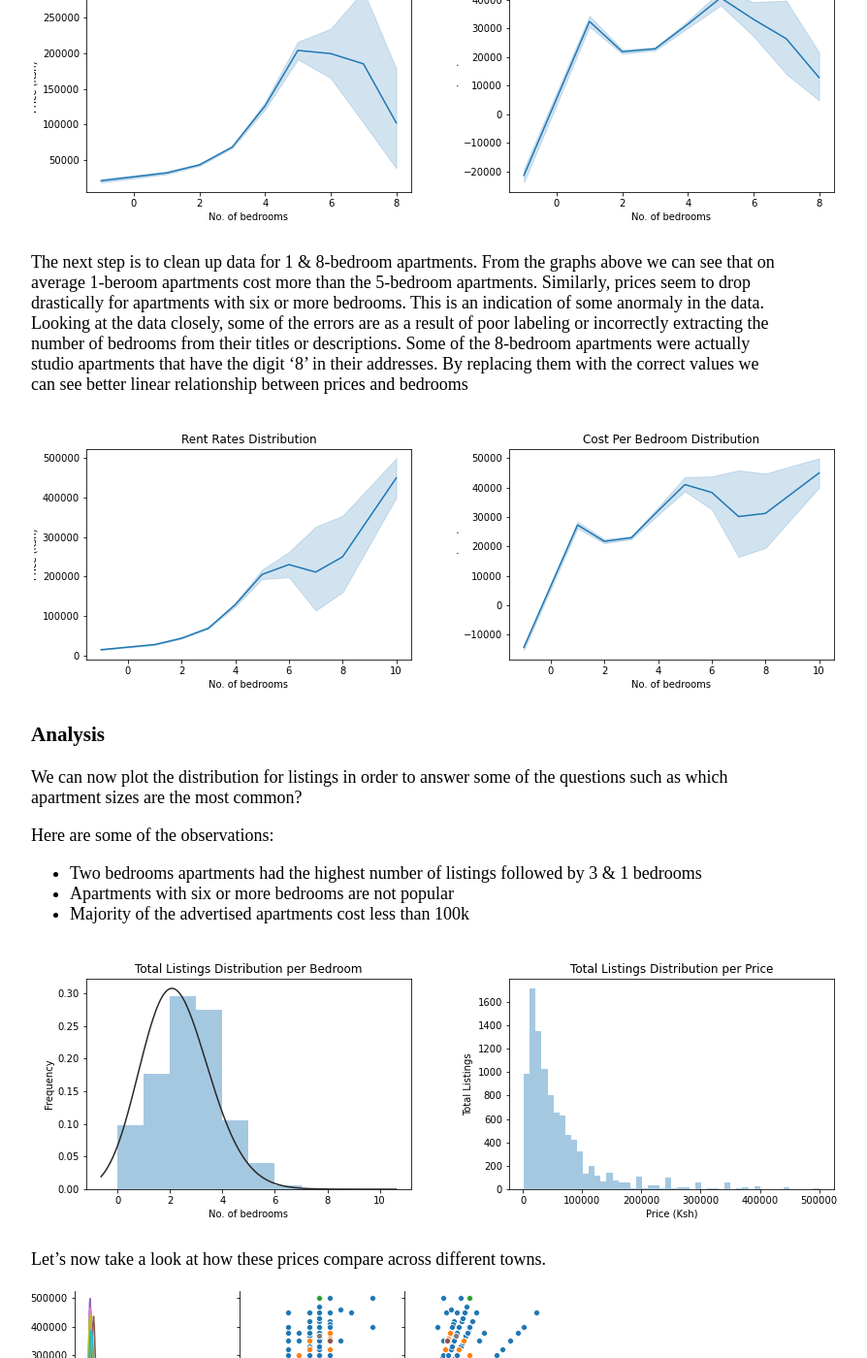
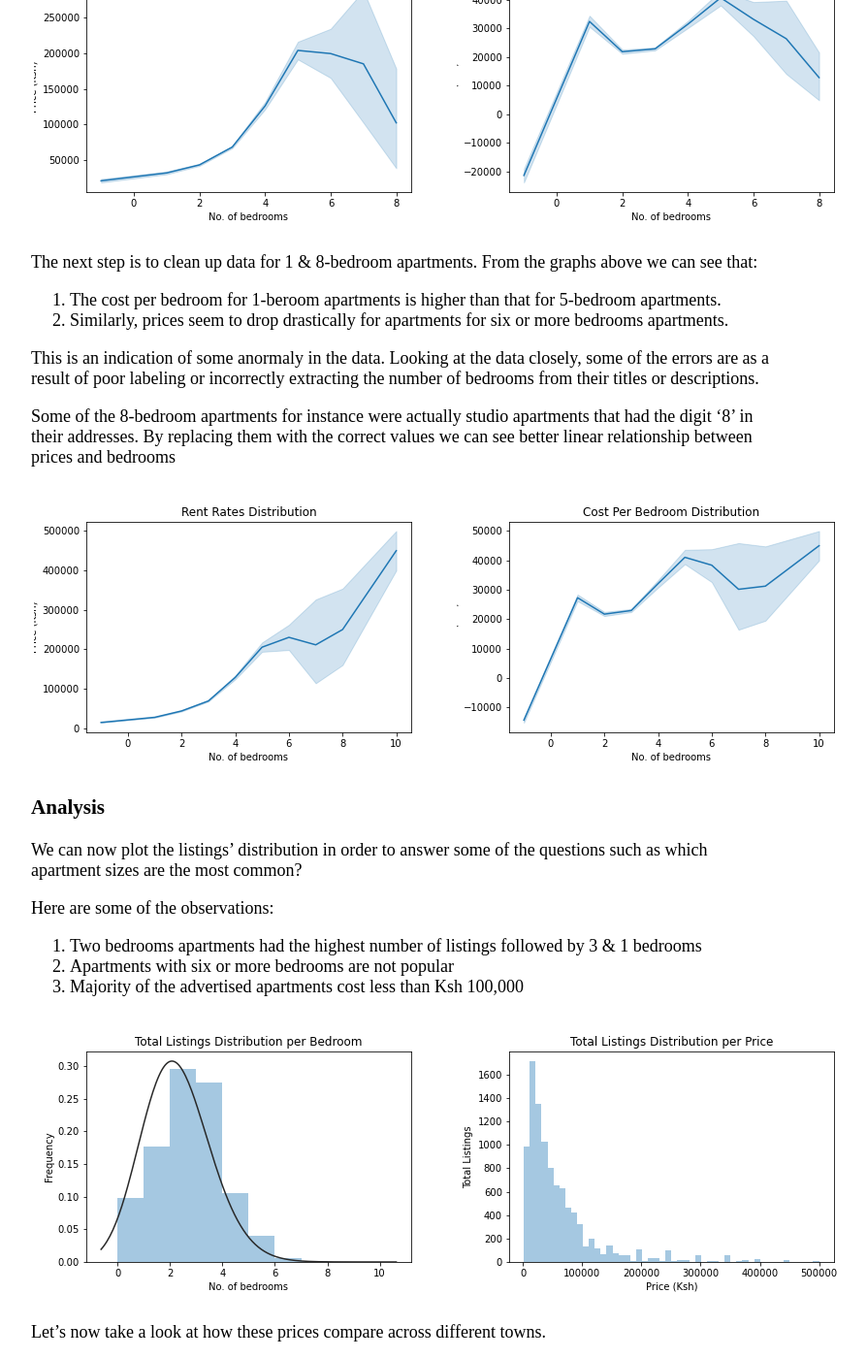
Before and after one commit to wkirui/wkirui.github.io, a Jekyll site: the page built from _posts/2020-07-25-Data Analysis.md, in a window 1280 px wide and 1400 px high, scrolled down 1128 px. Shown: the whole window at 97% size, without its empty margins (170-1064 px from the left). Built offline with Jekyll 4.4.1, drawn with Linux system fonts in a browser that asks for light colours; nearby versions of some CDN libraries; some of the changed text lies outside the part shown.

Commit message:
minor posts edits

```diff
--- a/_posts/2020-07-25-Data Analysis.md
+++ b/_posts/2020-07-25-Data Analysis.md
@@ -37,18 +37,24 @@ We can drop any apartment that costs more than $5000 and this gives us a reasona
 |-----------------------------------------------|---------------------------------------------|
 |![](/assets/img/rent_dist_clean_5br.png "updated prices overview")| ![](/assets/img/cost_per_br_clean5.png "updated costs overview")|
 
-The next step is to clean up data for 1 & 8-bedroom apartments. From the graphs above we can see that on average 1-beroom apartments cost more than the 5-bedroom apartments. Similarly, prices seem to drop drastically for apartments with six or more bedrooms. This is an indication of some anormaly in the data. Looking at the data closely, some of the errors are as a result of poor labeling or incorrectly extracting the number of bedrooms from their titles or descriptions. Some of the 8-bedroom apartments were actually studio apartments that have the digit '8' in their addresses. By replacing them with the correct values we can see better linear relationship between prices and bedrooms
+The next step is to clean up data for 1 & 8-bedroom apartments. From the graphs above we can see that:
+1. The cost per bedroom for 1-beroom apartments is higher than that for 5-bedroom apartments.
+2. Similarly, prices seem to drop drastically for apartments for six or more bedrooms apartments.
+
+This is an indication of some anormaly in the data. Looking at the data closely, some of the errors are as a result of poor labeling or incorrectly extracting the number of bedrooms from their titles or descriptions.
+
+Some of the 8-bedroom apartments for instance were actually studio apartments that had the digit '8' in their addresses. By replacing them with the correct values we can see better linear relationship between prices and bedrooms
 
 |-----------------------------------------------|---------------------------------------------|
 |![](/assets/img/rent_dist_clean_final.png "final prices overview")| ![](/assets/img/cost_per_br_final.png "final costs graph")|
 
 ### Analysis
-We can now plot the distribution for listings in order to answer some of the questions such as which apartment sizes are the most common?
+We can now plot the listings' distribution in order to answer some of the questions such as which apartment sizes are the most common?
 
 Here are some of the observations:
-- Two bedrooms apartments had the highest number of listings followed by 3 & 1 bedrooms
-- Apartments with six or more bedrooms are not popular
-- Majority of the advertised apartments cost less than 100k
+1. Two bedrooms apartments had the highest number of listings followed by 3 & 1 bedrooms
+2. Apartments with six or more bedrooms are not popular
+3. Majority of the advertised apartments cost less than Ksh 100,000
 
 |------------------------------------------------|---------------------------------------------|
 |![](/assets/img/total_listings_dist.png "bedrooms distribution") |![](/assets/img/price_listings_dist.png "prices distribution")|
@@ -57,8 +63,9 @@ Let's now take a look at how these prices compare across different towns.
 
 ![](/assets/img/town_comparison.png "major town prices comparison")
 
-- In most instances, prices are higher in Nairobi followed by Mombasa and Kajiado counties.
+As shown above:
+1.  In most instances, prices are higher in Nairobi followed by Mombasa and Kajiado counties.
 
-Zooming in on Kilifi, Mombasa and Nairobi, we can see a trend of lowest prices in Kilifi while Nairobi has the highest prices.
+Zooming in on Kilifi, Mombasa and Nairobi towns, we can see that Kilifi has the lowest rent prices followed by Mombasa.
 
 ![](/assets/img/town_zoom_comparison.png "Kilifi, Mombasa & Nairobi")
```
Also changed, not shown: other parts of _posts/2020-07-25-Data Analysis.md (+4 -4 lines), _posts/2020-06-15-rent-rates-analysis.md (+2 -0 lines), 3 other files.
